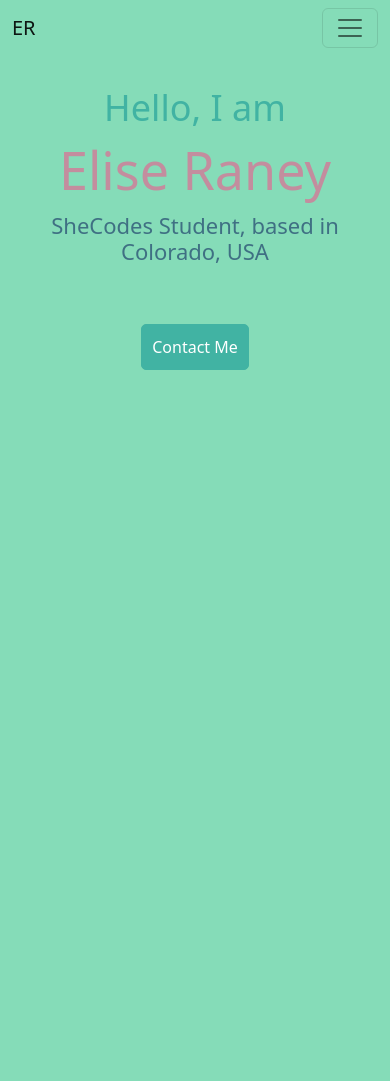
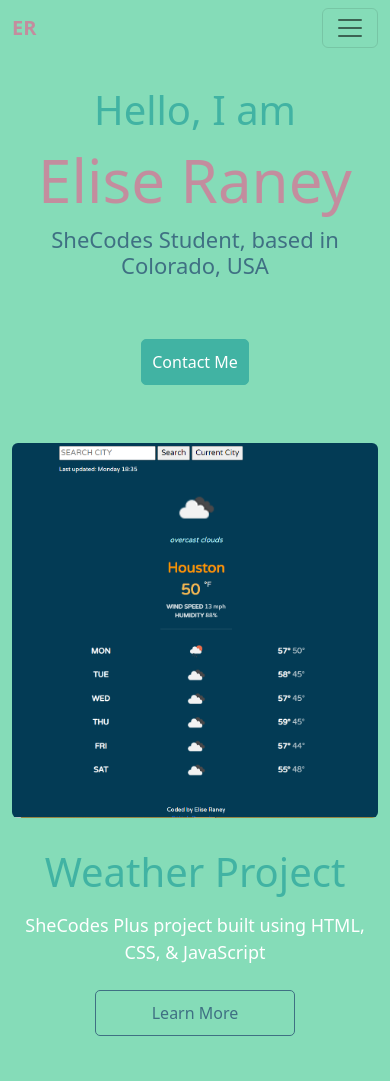
Before and after one commit to eliseraney/Portfolio, a plain HTML site: page index.html in a window 390 px wide. Shown: the top 1081 px of the page. Before the commit the page ends 844 px from the top, so only its background shows below. Drawn offline with nearby package versions, Linux system fonts and the light colour scheme.

Commit message:
Added img & p for Projects and worked on responsiveness

```diff
--- a/index.html
+++ b/index.html
@@ -46,20 +46,54 @@
               <li class="nav-item">
                 <a class="nav-link" href="#">Portfolio</a>
               </li>
-              <li class="nav-item">
-                <a class="nav-link" href="about.html#contact">Contact</a>
-              </li>
             </ul>
           </div>
         </div>
       </nav>
     </section>
-    <section>
+    <section class="mb-5">
       <h2>Hello, I am</h2>
       <h1>Elise Raney</h1>
       <h3>SheCodes Student, based in Colorado, USA</h3>
-      <div class="learn-more">
-        <a href="about.html#contact" class="about-me">Contact Me</a>
+      <div class="about-me">
+        <a href="about.html#contact" class="button-about-me">Contact Me</a>
+      </div>
+    </section>
+    <section>
+      <div class="container">
+        <div class="row mt-5">
+          <div class="col-sm-6">
+            <img
+              src="img/weather app screenshot.png"
+              alt="A screenshot of a weather app"
+              class="project-screenshot img-fluid rounded"
+            />
+          </div>
+          <div class="col-sm-6">
+            <h2 class="project-name mb-3">Weather Project</h2>
+            <p class="project-description mb-4">
+              SheCodes Plus project built using HTML, CSS, & JavaScript
+            </p>
+            <a href="#" class="button button-learn-more weather">Learn More</a>
+          </div>
+        </div>
+        <div class="row mt-5">
+          <div class="col-sm-6">
+            <h2 class="project-name mb-3">Escape in Time Project</h2>
+            <p class="project-description mb-4">
+              SheCodes Basics project built using HTML, CSS, JavaScript, API, &
+              Bootstrap
+            </p>
+            <a href="#" class="button button-learn-more escape">Learn More</a>
+          </div>
+          <div class="col-sm-6">
+            <img
+              src="img/escape in time screenshot.png"
+              alt="A screenshot of an escape-style webpage"
+              class="project-screenshot img-fluid rounded"
+            />
+          </div>
+        </div>
       </div>
     </section>
   </body>
--- a/src/styles.css
+++ b/src/styles.css
@@ -40,11 +40,17 @@ p {
   color: white;
   width: 600px;
   font-size: 18px;
+  line-height: 1.5;
+  max-width: 100%;
 }
 
 a {
   color: white;
   text-decoration: none;
+}
+
+img {
+  width: 600px;
 }
 
 .navbar {
@@ -56,20 +62,37 @@ a {
   color: var(--fourth-color);
 }
 
+.navbar-brand {
+  color: var(--secondary-color);
+  font-weight: bold;
+}
+
+.navbar-brand:hover {
+  color: var(--secondary-color);
+  font-weight: bold;
+  cursor: default;
+}
+
 .active {
-  color: var(--secondary-color);
+  color: white !important;
 }
 
 .nav-link:hover {
   color: white;
 }
 
-.learn-more {
+.about-me {
   display: flex;
   justify-content: center;
 }
 
-.about-me {
+.project-name,
+.project-description {
+  text-align: left;
+  margin-left: 0;
+}
+
+.button-about-me {
   background-color: var(--third-color);
   padding: 10px;
   border-radius: 5px;
@@ -78,11 +101,31 @@ a {
   margin: 10px;
 }
 
-.about-me:hover {
+.button-learn-more {
+  background-color: var(--primary-color);
+  padding: 10px;
+  border-radius: 5px;
+  border: 1px solid var(--fourth-color);
+  color: var(--fourth-color);
+  cursor: pointer;
+  margin: 0;
+}
+
+.button-about-me:hover {
   background-color: var(--secondary-color);
   border: 1px solid var(--secondary-color);
   cursor: pointer;
   color: white;
+}
+
+.button-learn-more:hover {
+  background-color: var(--fourth-color);
+  padding: 10px;
+  border-radius: 5px;
+  border: 1px solid var(--primary-color);
+  color: var(--primary-color);
+  cursor: pointer;
+  margin: 0;
 }
 
 .homepage {
@@ -93,3 +136,30 @@ a {
 .email {
   text-align: center;
 }
+
+@media (max-width: 576px) {
+  img.project-screenshot {
+    display: block;
+    margin: 0 auto;
+  }
+
+  h1 {
+    font-size: 60px;
+  }
+
+  h2 {
+    font-size: 40px;
+  }
+
+  h2.project-name,
+  p.project-description {
+    text-align: center;
+  }
+
+  a.button-learn-more {
+    display: block;
+    text-align: center;
+    margin: 0 auto;
+    width: 200px;
+  }
+}
```
Also changed, not shown: about.html (+0 -3 lines), img/escape in time screenshot.png (added), img/weather app screenshot.png (added).
